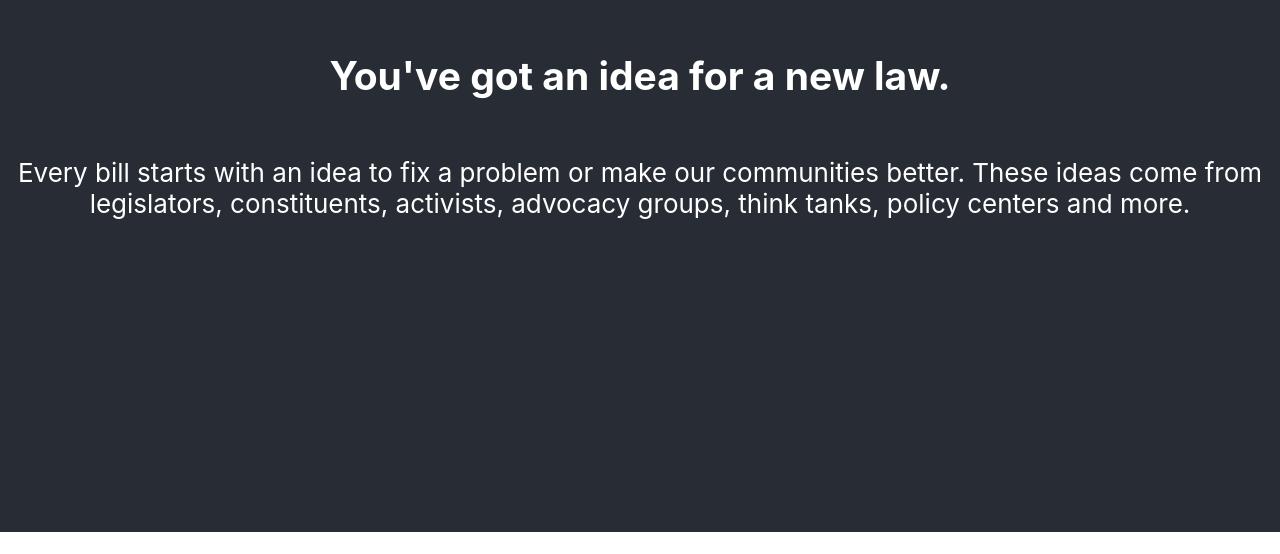
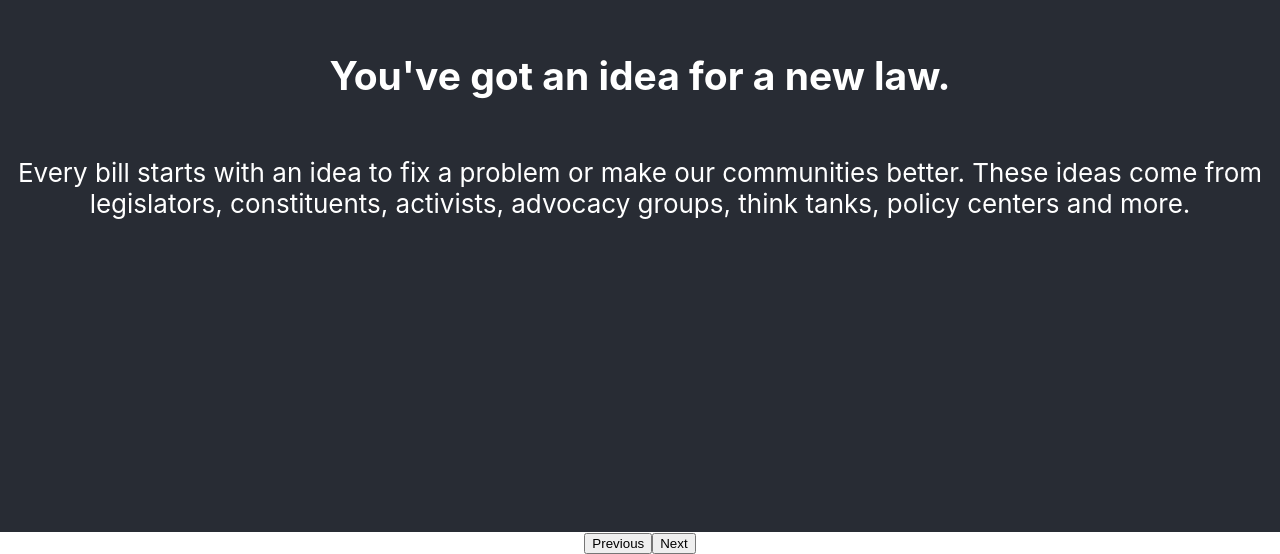
Before and after one commit to state-matters/bill-to-law-explainer, a React (Create React App) app: page / in a window 1280 px wide. Shown: the part 268-822 px from the top of the page. Before the commit the page ends 800 px from the top, so only its background shows below. Built offline with nearby package versions, Linux system fonts and the light colour scheme.

Commit message:
madi's commit

```diff
--- /dev/null
+++ b/src/components/left_arrow.js
@@ -0,0 +1,7 @@
+import React from "react";
+
+export function LeftArrow(props) {
+  return <button onClick={props.onClick}>Previous</button>;
+}
+
+export default LeftArrow;
--- /dev/null
+++ b/src/components/right_arrow.js
@@ -0,0 +1,7 @@
+import React from "react";
+
+function RightArrow(props) {
+  return <button onClick={props.onClick}>{props.title}</button>;
+}
+
+export default RightArrow;
--- a/src/js/App.js
+++ b/src/js/App.js
@@ -1,6 +1,8 @@
-import React, { Component, Fragment } from 'react';
-import '../styles/App.css';
-import { STEPS } from "../config"
+import React, { Component, Fragment } from "react";
+import "../styles/App.css";
+import { STEPS } from "../config";
+import RightArrow from "../components/right_arrow";
+import { LeftArrow } from "../components/left_arrow";
 
 /*
 State:
@@ -13,18 +15,59 @@ Need to handle:
       leftArrowClick (should go to prev step)
 */
 
+//Add onKeyDown with a componentWillMount function
+//Style the buttons so that they look nice maybe arrows??
+//Split to decide does it go to the house or senate?
+
 class App extends Component {
+  constructor(props) {
+    super(props);
+    this.state = {
+      activeStep: STEPS[0]
+    };
+    this.goNextStep = this.goNextStep.bind(this);
+    this.goPrevStep = this.goPrevStep.bind(this);
+  }
+
+  onClickChangeForward() {
+    console.log("Right button clicked");
+    // this.setState() {
+    //   return {
+    //     title: STEPS[].title++, //how do we ++ with the STEPS array?
+    //     subTitle: STEPS[].subTitle++
+    //   }
+    // }
+  }
+
   render() {
     return (
       <div className="App">
         <header className="App-header">
           <Fragment>
-            <h2>{STEPS[0].title}</h2>
-            <p>{STEPS[0].subTitle}</p>
+            <h2>{this.state.activeStep.title}</h2>
+            <p>{this.state.activeStep.subTitle}</p>
           </Fragment>
         </header>
+        <LeftArrow onClick={this.goPrevStep} title="Previous" />
+        <RightArrow onClick={this.goNextStep} title="Next" />
       </div>
     );
+  }
+
+  goNextStep() {
+    const { activeStep } = this.state;
+    const idx = STEPS.map(step => step.key).indexOf(activeStep.key);
+    if (idx + 1 <= STEPS.length - 1) {
+      this.setState({ activeStep: STEPS[idx + 1] });
+    }
+  }
+
+  goPrevStep() {
+    const { activeStep } = this.state;
+    const idx = STEPS.map(step => step.key).indexOf(activeStep.key);
+    if (idx - 1 >= 0) {
+      this.setState({ activeStep: STEPS[idx - 1] });
+    }
   }
 }
 
```
Also changed, not shown: 1 other file (tests, documents, lock files or other folders).
